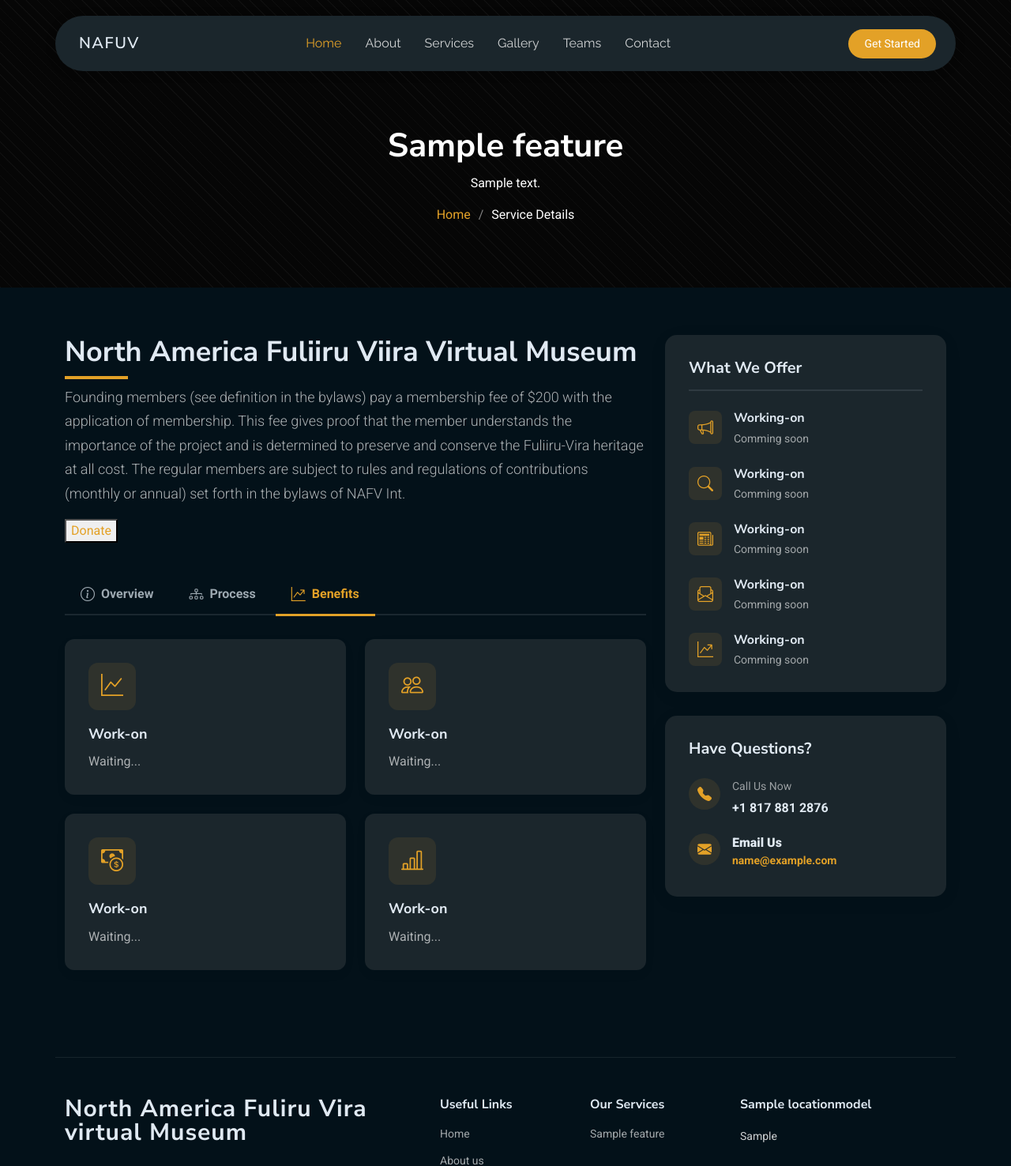
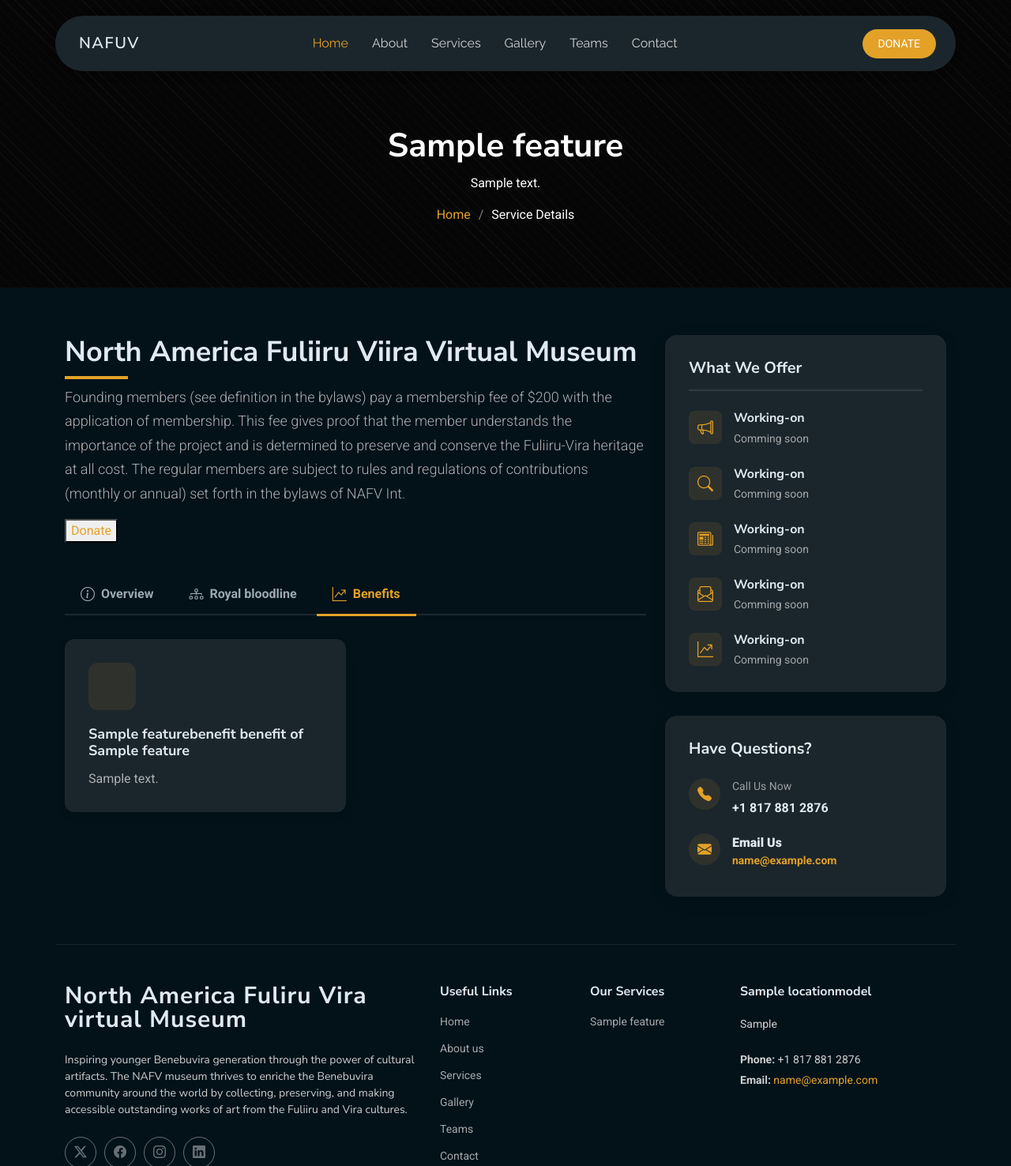
Before and after one commit to nami9090/Nami-industry-web-template---Django, a Django app: page /service-details/1/ in a window 1280 px wide, after a click on "Benefits". Shown: the top 1476 px of the page at 79% size. Run offline with Django 5.2, Linux system fonts and the light colour scheme; tables that the repository leaves empty hold one stand-in row (values such as "Sample post"); grey boxes marked "Sample" are stand-in pictures; some libraries are stand-ins or nearby versions.

Commit message:
work on correction

```diff
--- a/myapp/admin.py
+++ b/myapp/admin.py
@@ -15,7 +15,7 @@ from .models import(
                     SuggestModel,
                     Galleries,
                     GalleryImages,
-                    FeatureDetails)
+                    FeatureDetails, FeatureBenefit)
 # Register your models here.
 admin.site.register(Feature)
 admin.site.register(Produit)
@@ -33,3 +33,4 @@ admin.site.register(SuggestModel)
 admin.site.register(Galleries)
 admin.site.register(GalleryImages)
 admin.site.register(FeatureDetails)
+admin.site.register(FeatureBenefit)
--- a/myapp/models.py
+++ b/myapp/models.py
@@ -6,7 +6,9 @@ class Feature(models.Model):
     name = models.CharField(max_length=100)
     icons = models.CharField(max_length=50)
     details = models.CharField(max_length=10000000)
+    iskingdom = models.BooleanField(default=True)
     image_pic = models.ImageField(upload_to='images/')
+
 
 class FeatureDetails(models.Model):
     feature = models.ForeignKey(Feature, related_name='detail', on_delete=models.CASCADE)
@@ -23,6 +25,15 @@ class FeatureDetails(models.Model):
             return f"{self.completeName} de {self.yearOfTaken.year} à {self.yearOfDeath.year} soit {self.yearOfDeath.year - self.yearOfTaken.year} ans de règne"
         else:
             return f"{self.completeName}, au pouvoir depuis {self.yearOfTaken.year}"
+
+class FeatureBenefit(models.Model):
+    feature = models.ForeignKey(Feature, related_name='benefit', on_delete=models.CASCADE)
+    iconStr = models.CharField(max_length=50)
+    title = models.CharField(max_length=100)
+    details = models.CharField(max_length=500)
+    def __str__(self):
+        return f"{self.title} benefit of {self.feature.name}"
+
 
 class Produit(models.Model):
     nom = models.CharField(max_length=1000)
--- a/myapp/urls.py
+++ b/myapp/urls.py
@@ -18,4 +18,4 @@ urlpatterns = [
     path('starter', views.starter_page, name='starter')
     #
 ]
-handler404 = 'views.custom_404'
+handler404 = views.custom_404
--- a/myapp/views.py
+++ b/myapp/views.py
@@ -83,6 +83,7 @@ def portfolio(request, pk):
 def service(request, pk):
     feature = Feature.objects.get(id=pk)
     featureDetail = feature.detail.all()
+    featureBenefit = feature.benefit.all()
     locations = LocationModel.objects.all()
     emails = EmailModel.objects.all()
     features = Feature.objects.all()
@@ -94,7 +95,8 @@ def service(request, pk):
         'features':features,
         'element':elements,
         'emails':emails,
-        'featureDetail':featureDetail
+        'featureDetail':featureDetail,
+        'featureBenefit':featureBenefit
     }
     return render(request, 'service-details.html', context)
 
--- a/templates/service-details.html
+++ b/templates/service-details.html
@@ -10,8 +10,8 @@
   <meta name="keywords" content="">
 
   <!-- Favicons -->
-  <link href="{% static 'assets/img/museeLogo.png'%}" rel="icon">
-  <link href="{% static 'assets/img/museeLogo.png'%}" rel="apple-touch-icon">
+  <link href="{% static 'assets/img/museeLogo.png'%}" rel="icon" loading="lazy">
+  <link href="{% static 'assets/img/museeLogo.png'%}" rel="apple-touch-icon" loading="lazy">
 
   <!-- Fonts -->
   <link href="https://fonts.googleapis.com" rel="preconnect">
@@ -43,8 +43,6 @@
     <div class="header-container container-fluid container-xl position-relative d-flex align-items-center justify-content-between">
 
       <a href="/" class="logo d-flex align-items-center me-auto me-xl-0">
-        <!-- Uncomment the line below if you also wish to use an image logo -->
-        <!-- <img src="assets/img/logo.webp" alt=""> -->
         <h1 class="sitename">NAFUV</h1>
       </a>
 
@@ -59,7 +57,7 @@
         </ul>
         <i class="mobile-nav-toggle d-xl-none bi bi-list"></i>
       </nav>
-      <a class="btn-getstarted" href="/#about">Get Started</a>
+      <a class="btn-getstarted" href="/#contact">DONATE</a>
     </div>
   </header>
 
@@ -102,11 +100,13 @@
                       <i class="bi bi-info-circle"></i> Overview
                     </button>
                   </li>
+                  {% if feature.iskingdom %}
                   <li class="nav-item" role="presentation">
                     <button class="nav-link" data-bs-toggle="tab" data-bs-target="#service-details-tab-2" type="button" role="tab" aria-controls="process" aria-selected="false">
-                      <i class="bi bi-diagram-3"></i> Process
+                      <i class="bi bi-diagram-3"></i> Royal bloodline
                     </button>
                   </li>
+                  {% endif %}
                   <li class="nav-item" role="presentation">
                     <button class="nav-link" data-bs-toggle="tab" data-bs-target="#service-details-tab-3" type="button" role="tab" aria-controls="benefits" aria-selected="false">
                       <i class="bi bi-graph-up-arrow"></i> Benefits
@@ -122,11 +122,11 @@
                       <div class="col-md-8">
                         <div class="content-block">
                           <h3>{{feature.name}}</h3>
-                          <p>{{ feature.details }}</p>
+                          <p style="text-align: justify" >{{ feature.details }}</p>
                         </div>
                       </div>
                       <div class="col-md-4">
-                        <img src="{{feature.image_pic.url}}" alt="{{feature.name}}" class="img-fluid rounded">
+                        <img src="{{feature.image_pic.url}}" alt="{{feature.name}}" class="img-fluid rounded" loading="lazy">
                       </div>
                     </div>
                   </div>
@@ -139,9 +139,9 @@
                         <div class="timeline-marker">{{ item.id }}</div>
                         <div class="timeline-content">
                           <h4>{{ item.yearOfTaken | date:'Y' }} - {{ item.yearOfDeath | date:'Y' }}</h4>
-                          <img src="{{ item.image.url }}" alt="Image" width="240">
+                          <img src="{{ item.image.url }}" alt="Image" width="240" loading="lazy">
                           <p>
-                            <li style="color: {% if item.encore_vivant %}green{% else %}gray{% endif %};">
+                            <li style="color: {% if item.encore_vivant %}green{% else %}red{% endif %};">
                             {{ item }}
                             </li>
                           </p>
@@ -154,42 +154,17 @@
                   <div class="tab-pane fade" id="service-details-tab-3" role="tabpanel" aria-labelledby="benefits-tab">
                     <!--BENEFITS-->
                     <div class="row g-4">
+                      {% for benefit in featureBenefit %}
                       <div class="col-md-6">
                         <div class="benefit-card">
                           <div class="benefit-icon">
-                            <i class="bi bi-graph-up"></i>
+                            <i class="{{ benefit.iconStr }}"></i>
                           </div>
-                          <h4>Work-on</h4>
-                          <p>Waiting...</p>
+                          <h4>{{ benefit }}</h4>
+                          <p>{{ benefit.details }}</p>
                         </div>
                       </div>
-                      <div class="col-md-6">
-                        <div class="benefit-card">
-                          <div class="benefit-icon">
-                            <i class="bi bi-people"></i>
-                          </div>
-                          <h4>Work-on</h4>
-                          <p>Waiting...</p>
-                        </div>
-                      </div>
-                      <div class="col-md-6">
-                        <div class="benefit-card">
-                          <div class="benefit-icon">
-                            <i class="bi bi-cash-coin"></i>
-                          </div>
-                          <h4>Work-on</h4>
-                          <p>Waiting...</p>
-                        </div>
-                      </div>
-                      <div class="col-md-6">
-                        <div class="benefit-card">
-                          <div class="benefit-icon">
-                            <i class="bi bi-bar-chart-line"></i>
-                          </div>
-                          <h4>Work-on</h4>
-                          <p>Waiting...</p>
-                        </div>
-                      </div>
+                      {% endfor %}
                     </div>
                   </div>
                 </div>
```
Also changed, not shown: templates/index.html (+8 -15 lines), templates/portfolio-details.html (+5 -5 lines), myapp/migrations/0015_feature_iskingdom.py (added), myapp/migrations/0016_featurebenefit.py (added).
